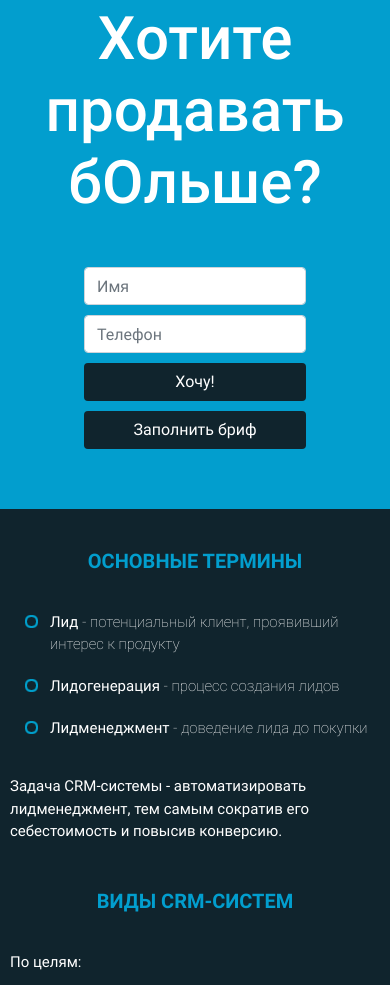
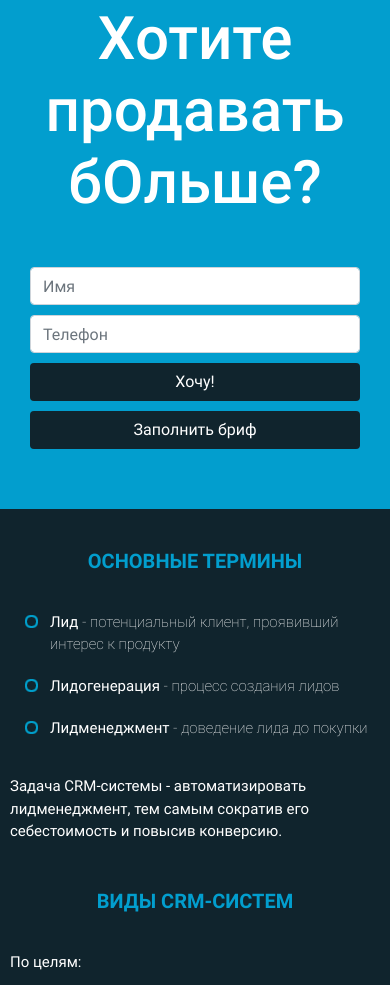
Before and after one commit to estydaven/amoCRM, a plain HTML site: page index.html in a window 390 px wide. Shown: the part 1079-2064 px from the top of the page. Drawn offline with nearby package versions, Linux system fonts and the light colour scheme.

Commit message:
поправила форму

```diff
--- a/css/style.css
+++ b/css/style.css
@@ -143,7 +143,7 @@ img{
     outline: none;
 }
 .form{
-    width: 70%;
+    width: 80%;
     margin: 0 auto;
 }
 .form-control{
@@ -907,6 +907,11 @@ img{
         width: 53%;
     }
 }
+@media screen and (max-width:1390px){
+    .form {
+        width: 90%;
+    }
+}
 @media screen and (max-width:1360px){
     .main-list__item_arrow-one::after {
         right: -103px;
@@ -942,10 +947,16 @@ img{
     .section-two__block {
         padding-right: 74px;
     }
+    .form{
+        width: 100%;
+    }
 }
 @media screen and (max-width:1200px){
     .section__title{
         font-size: 65px;
+    }
+    .form {
+        width: 50%;
     }
     .lidgen-wrapper {
         width: 90%;
@@ -1290,6 +1301,9 @@ img{
     }
 }
 @media screen and (max-width:480px){
+    .form {
+        width: 100%;
+    }
     .section__title {
         font-size: 35px;
     }
```
Also changed, not shown: 1 other file.
